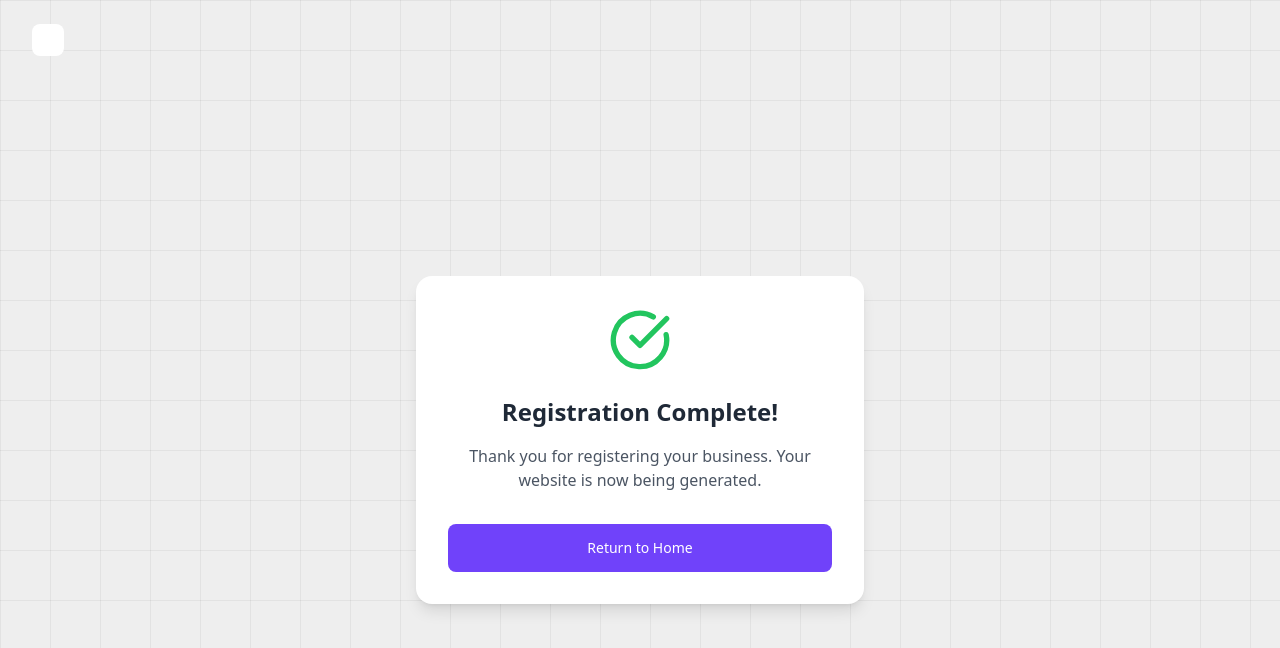
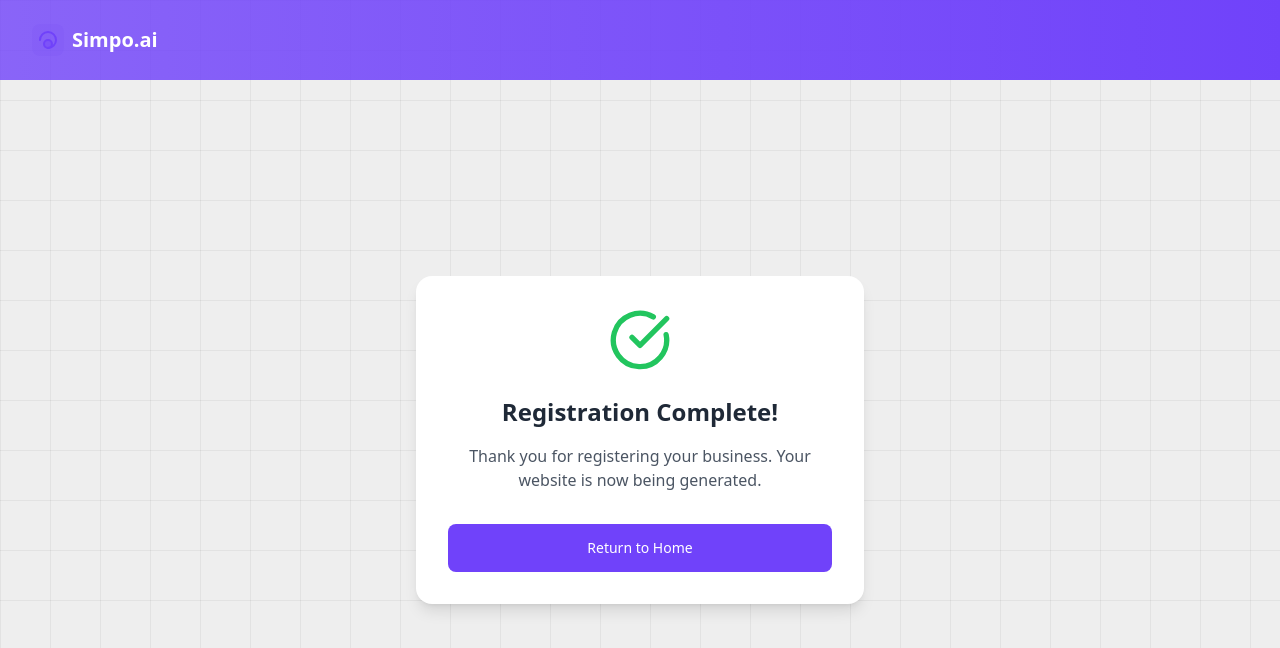
Before and after one commit to BuildLab-tech/business-glimpse-cloner, a React (Vite) app: page /success in a window 1280 px wide. Shown: the top 648 px of the page. Built offline with nearby package versions, Linux system fonts and the light colour scheme.

Commit message:
Add Simpo.ai logo
Add the Simpo.ai logo to the landing page header.

```diff
--- a/src/components/LandingHeader.tsx
+++ b/src/components/LandingHeader.tsx
@@ -8,24 +8,28 @@ interface LogoProps {
 
 const Logo: React.FC<LogoProps> = ({ className }) => {
   return (
+    <div className={cn("flex items-center", className)}>
       <svg
-      className={cn("h-8 w-8", className)}
+        className="h-8 w-8 text-primary"
         viewBox="0 0 32 32"
         fill="none"
         xmlns="http://www.w3.org/2000/svg"
       >
-      <rect width="32" height="32" rx="8" fill="white" />
-      <path d="M9 9L23 23M23 9L9 23" stroke="currentColor" strokeWidth="2" strokeLinecap="round" />
+        <rect width="32" height="32" rx="8" fill="currentColor" fillOpacity="0.1" />
+        <path d="M8 16C8 11.5817 11.5817 8 16 8C20.4183 8 24 11.5817 24 16C24 20.4183 20.4183 24 16 24" stroke="currentColor" strokeWidth="2" strokeLinecap="round" />
+        <path d="M16 24C13.7909 24 12 22.2091 12 20C12 17.7909 13.7909 16 16 16C18.2091 16 20 17.7909 20 20C20 22.2091 18.2091 24 16 24Z" fill="currentColor" fillOpacity="0.4" stroke="currentColor" strokeWidth="2" />
       </svg>
+      <span className="ml-2 text-xl font-bold text-white">Simpo.ai</span>
+    </div>
   );
 };
 
 const LandingHeader: React.FC = () => {
   return (
-    <header className="w-full py-6 px-8">
+    <header className="w-full py-6 px-8 bg-gradient-to-r from-primary/80 to-primary">
       <div className="max-w-screen-xl mx-auto">
         <div className="flex items-center">
-          <Logo className="text-white" />
+          <Logo />
         </div>
       </div>
     </header>
```
Lines whose indentation alone changed are shown as unchanged.
